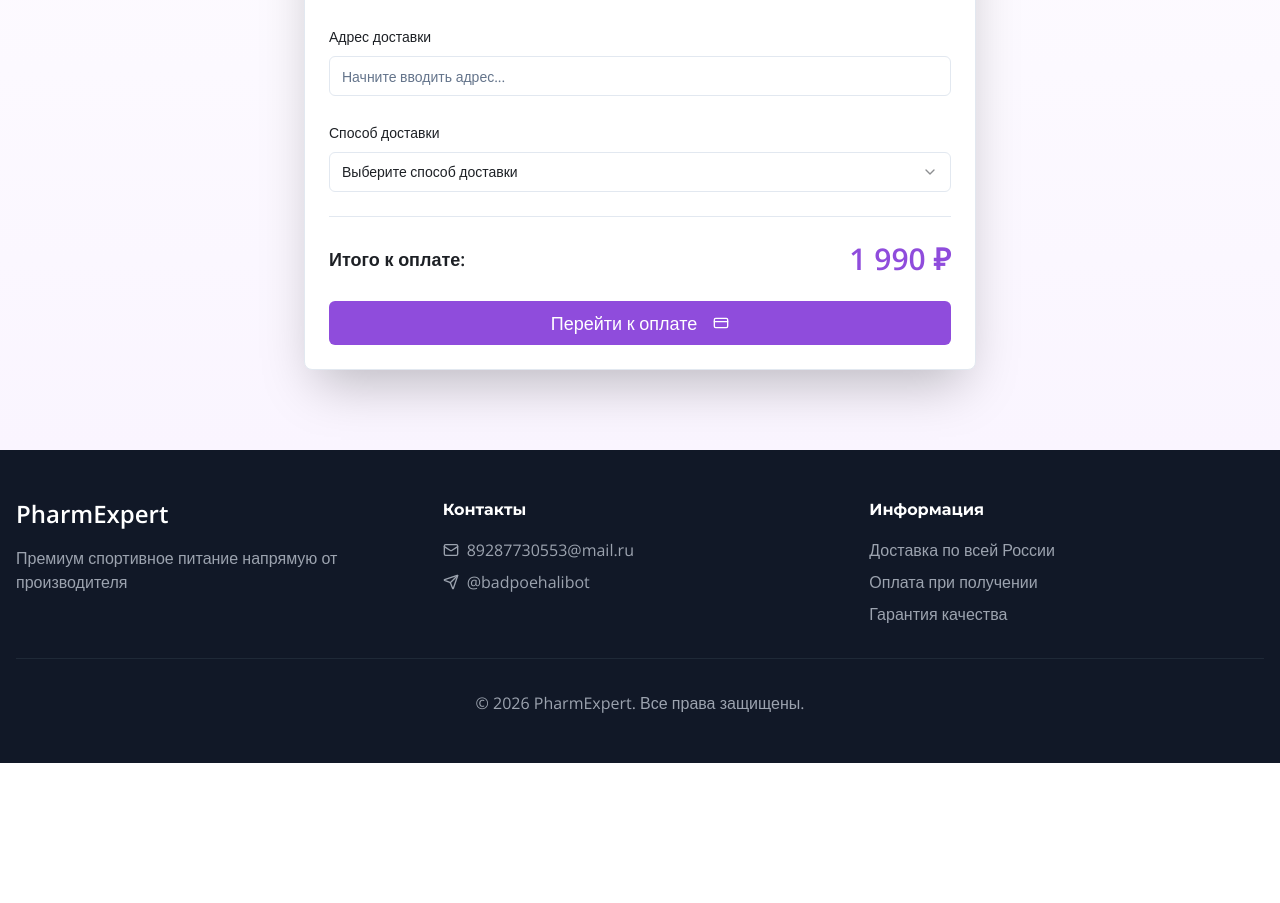
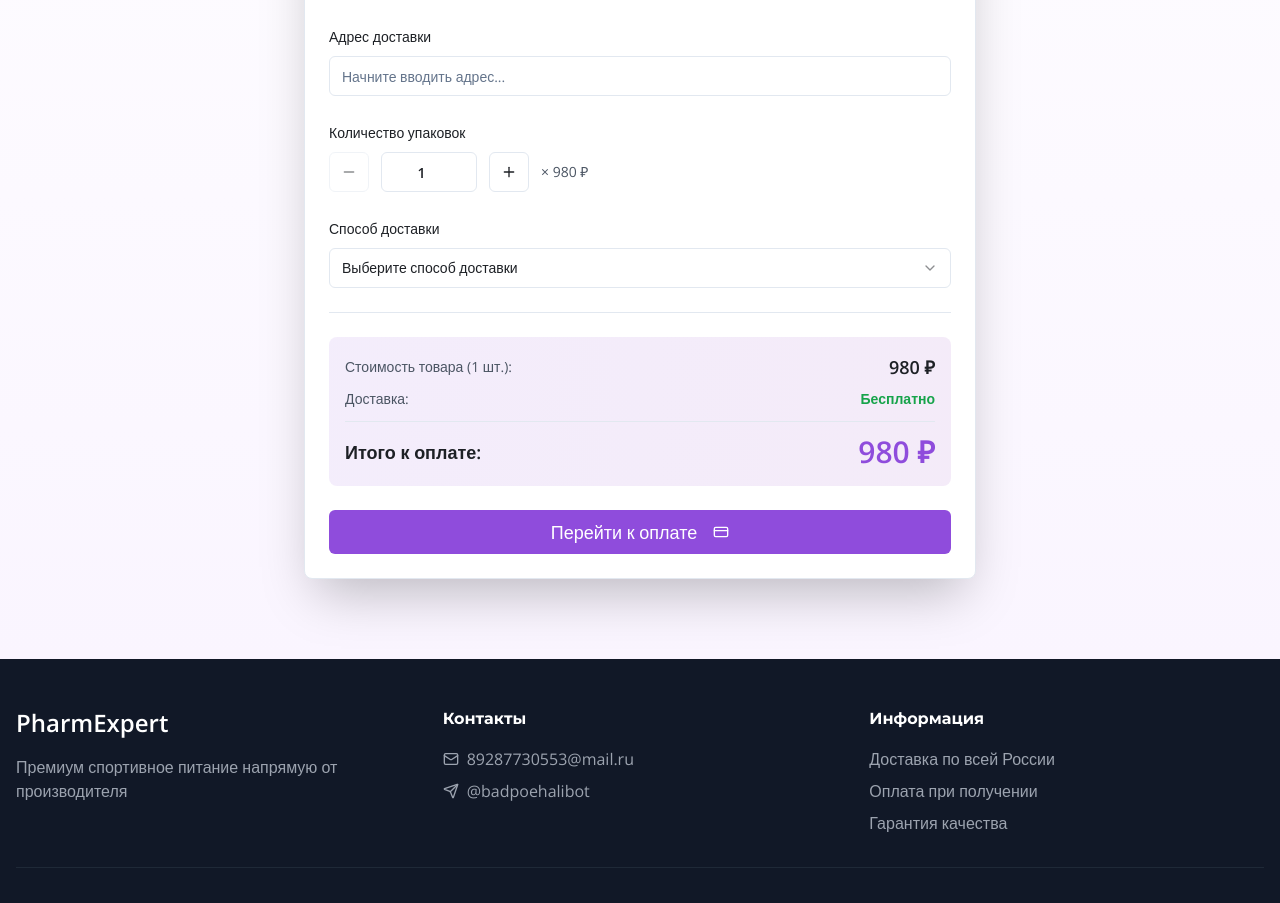
Before and after one commit to pr-poehali-dev/premium-l-carnitine-landing, a React (Vite) app: page / in a window 1280 px wide. Shown: the part 2700-3603 px from the top of the page. Before the commit the page ends 3463 px from the top, so only its background shows below. Built offline with nearby package versions, Linux system fonts and the light colour scheme.

Commit message:
Добавить расчет стоимости заказа

```diff
--- a/src/pages/Index.tsx
+++ b/src/pages/Index.tsx
@@ -24,8 +24,12 @@ const Index = () => {
     phone: '',
     email: '',
     address: '',
-    deliveryMethod: ''
+    deliveryMethod: '',
+    quantity: 1
   });
+
+  const PRICE_PER_ITEM = 980;
+  const totalPrice = formData.quantity * PRICE_PER_ITEM;
 
   const [errors, setErrors] = useState({
     fullName: '',
@@ -468,6 +472,37 @@ const Index = () => {
                     {errors.address && <p className="text-sm text-red-500">{errors.address}</p>}
                   </div>
                   <div className="space-y-2">
+                    <Label htmlFor="quantity">Количество упаковок</Label>
+                    <div className="flex items-center gap-3">
+                      <Button
+                        type="button"
+                        variant="outline"
+                        size="icon"
+                        onClick={() => setFormData({ ...formData, quantity: Math.max(1, formData.quantity - 1) })}
+                        disabled={formData.quantity <= 1}
+                      >
+                        <Icon name="Minus" size={16} />
+                      </Button>
+                      <Input
+                        id="quantity"
+                        type="number"
+                        min="1"
+                        value={formData.quantity}
+                        onChange={(e) => setFormData({ ...formData, quantity: Math.max(1, parseInt(e.target.value) || 1) })}
+                        className="text-center text-lg font-semibold w-24"
+                      />
+                      <Button
+                        type="button"
+                        variant="outline"
+                        size="icon"
+                        onClick={() => setFormData({ ...formData, quantity: formData.quantity + 1 })}
+                      >
+                        <Icon name="Plus" size={16} />
+                      </Button>
+                      <span className="text-sm text-gray-600">× {PRICE_PER_ITEM} ₽</span>
+                    </div>
+                  </div>
+                  <div className="space-y-2">
                     <Label htmlFor="deliveryMethod">Способ доставки</Label>
                     <Select
                       value={formData.deliveryMethod}
@@ -490,9 +525,19 @@ const Index = () => {
                     {errors.deliveryMethod && <p className="text-sm text-red-500">{errors.deliveryMethod}</p>}
                   </div>
                   <div className="border-t pt-6">
-                    <div className="flex justify-between items-center mb-6">
-                      <span className="text-lg font-semibold">Итого к оплате:</span>
-                      <span className="text-3xl font-bold text-primary">1 990 ₽</span>
+                    <div className="bg-gradient-to-r from-primary/10 to-secondary/10 rounded-lg p-4 mb-6">
+                      <div className="flex justify-between items-center mb-2">
+                        <span className="text-sm text-gray-600">Стоимость товара ({formData.quantity} шт.):</span>
+                        <span className="text-lg font-semibold">{totalPrice.toLocaleString('ru-RU')} ₽</span>
+                      </div>
+                      <div className="flex justify-between items-center mb-3">
+                        <span className="text-sm text-gray-600">Доставка:</span>
+                        <span className="text-sm text-green-600 font-semibold">Бесплатно</span>
+                      </div>
+                      <div className="border-t pt-3 flex justify-between items-center">
+                        <span className="text-lg font-bold">Итого к оплате:</span>
+                        <span className="text-3xl font-bold text-primary">{totalPrice.toLocaleString('ru-RU')} ₽</span>
+                      </div>
                     </div>
                     <Button
                       type="submit"
```
